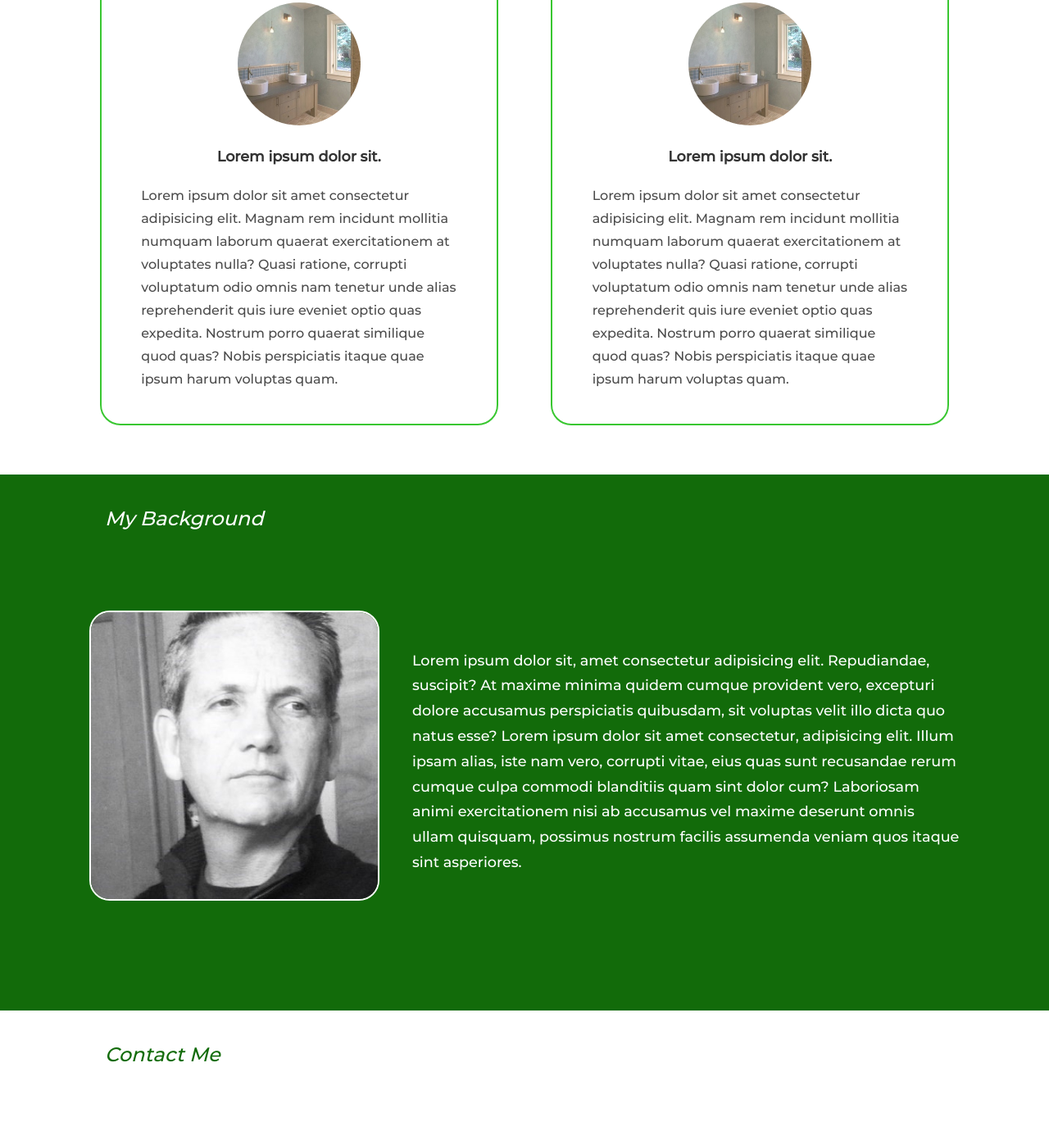
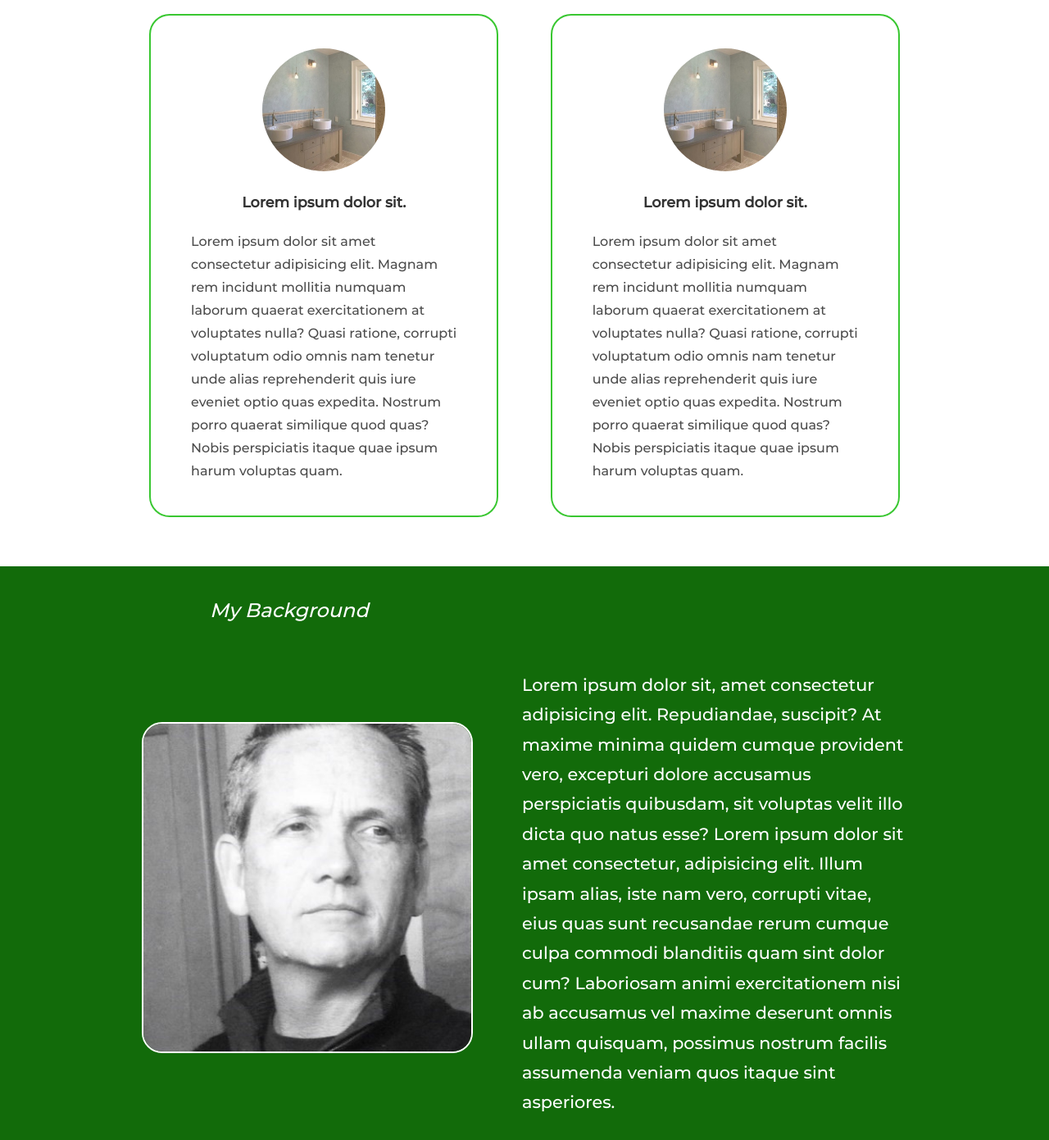
Before and after one commit to daniel-escoto/eco-chic-beta, a plain HTML site: page index.html in a window 1280 px wide. Shown: the part 1409-2800 px from the top of the page at 82% size. Drawn offline with Linux system fonts and the light colour scheme; some packages are replaced by stand-ins of ours; a script that the page names is missing.

Commit message:
refactor finished

```diff
--- a/css/styles.css
+++ b/css/styles.css
@@ -538,7 +538,7 @@ footer i {
     margin-left: 0px;
     margin-right: 20%;
   }
-  /* have about and contact go horizontal */
+
   #about {
     min-height: 600px;
   }
@@ -546,9 +546,6 @@ footer i {
   .about-content {
     display: flex;
     align-items: center;
-
-    margin-top: 5%;
-    margin-bottom: 5%;
   }
 
   .about-content img {
@@ -603,4 +600,65 @@ footer i {
 }
 /* desktop styles */
 @media screen and (min-width: 1200px) {
+  .site-nav {
+    padding: 0 20%;
+  }
+
+  #welcome {
+    padding: 0 20%;
+  }
+
+  #services h3,
+  #about h3 {
+    /* margin: 0 20%; */
+    margin-left: 20%;
+  }
+
+  #service-1,
+  #service-3 {
+    margin-left: 30%;
+  }
+
+  #service-2,
+  #service-4 {
+    margin-right: 30%;
+  }
+
+  .about-content {
+    margin: 40px 10%;
+  }
+
+  .about-content img {
+    height: 400px;
+    width: 400px;
+  }
+
+  .about-content p {
+    margin-left: 60px;
+    font-size: 1.3em;
+  }
+
+  #contact h3 {
+    margin-left: 20%;
+  }
+
+  .contact-content {
+    margin: 5% 20%;
+  }
+
+  #contact form {
+    max-width: 425px;
+  }
+
+  #gallery h3 {
+    margin-left: 20%;
+  }
+
+  .gallery-content {
+    margin: 15px 10%;
+  }
+
+  footer {
+    padding: 30px 10%;
+  }
 }
```
Also changed, not shown: 1 other file.
